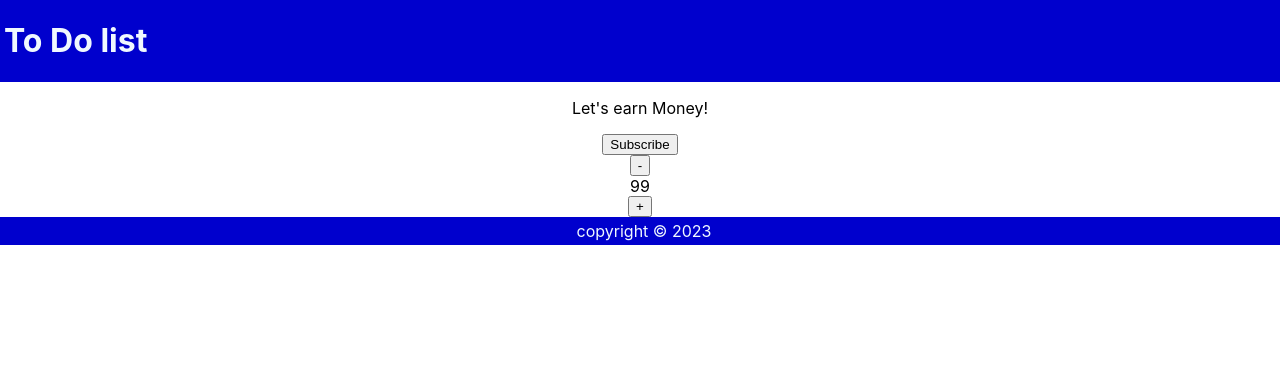
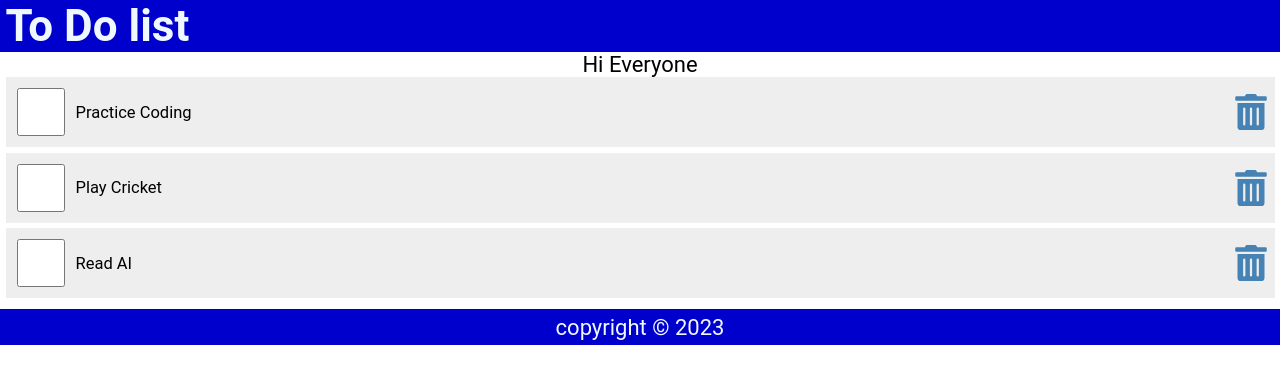
Before and after one commit to preethimaddy/balareact, a React (Create React App) app: page / in a window 1280 px wide. Shown: the top 384 px of the page. Built offline with nearby package versions, Linux system fonts and the light colour scheme; the HTML template or start-up script is replaced by a standard one.

Commit message:
list and keys handling

```diff
--- a/src/components/Cont.js
+++ b/src/components/Cont.js
@@ -1,28 +1,52 @@
 import React from 'react'
 import { useState } from 'react'
-function Cont() {
-  const [name, setName] = useState('earn')
-    function handleNameChange(){
-        const names =["earn", "Develope", "Give","Grow"]
-        const int = Math.floor(Math.random()*3)
-        setName(names[int])
-       }
-    const [count, setCount] = useState(99);
-    function increment(){
-      setCount(prevCount => prevCount + 1);
-    }
-    function decrement () {
-      setCount(prevCount => prevCount - 1);
+import { FaTrashAlt} from "react-icons/fa"
+function Cont  ()  {
+  const [items, setItems] = useState(
+    [
+      {
+        id:1,
+        checked:false,
+        item:"Practice Coding"
+      },
+      {
+        id:2,
+        checked:false,
+        item:"Play Cricket"
+      },
+      {
+        id:3,
+        checked:false,
+        item:"Read AI"
+      }
+    ])
+    const handleCheck = (id) =>{
+      const listItems = items.map((item)=> item.id===id ? {...item, checked:!item.checked} : item)
+      setItems(listItems)
     }
   return (
+<>
+<main>
+     <p>Hi Everyone</p>
 
-    <main>
-      <p>Let's {name} Money!</p>
-      <button onClick={handleNameChange}>Subscribe</button>
-      <button onClick={decrement}>-</button>
-      <span>{count}</span>
-      <button onClick={increment}>+</button>
+     <ul>
+      {items.map((item) =>(
+        <li className="item" key={item.id}>
+        <input
+         type="checkbox"
+         onChange={() =>handleCheck(item.id)}
+          checked= {item.checked}>
+        </input>
+        <label>{item.item}</label>
+       <FaTrashAlt
+       role ="button"
+       tabIndex="0"/>
+      </li>
+      ))}
+     </ul>
     </main>
+    </>
+
   )
 }
 
--- a/src/index.css
+++ b/src/index.css
@@ -1,10 +1,20 @@
-header {
-background-color: blue;
+* {
+  margin: 0;
+  padding: 0;
+  box-sizing: border-box;
 }
 
-footer {
-  background-color: blueviolet;
-  color:azure;
+html {
+  font-size: 22px;
+}
+
+body {
+  min-height: 100vh;
+  font-family: 'Roboto', 'Oxygen',
+    'Ubuntu', 'Cantarell', 'Fira Sans', 'Droid Sans', 'Helvetica Neue',
+    sans-serif;
+  -webkit-font-smoothing: antialiased;
+  -moz-osx-font-smoothing: grayscale;
 }
 
 .App {
@@ -44,20 +54,66 @@
   width: 100%;
   padding: 0.25em;
   background-color: mediumblue;
-  color:aliceblue;
+  color: aliceblue;
   display: grid;
   place-content: center;
 }
-body {
-  margin: 0;
-  font-family: -apple-system, BlinkMacSystemFont, 'Segoe UI', 'Roboto', 'Oxygen',
-    'Ubuntu', 'Cantarell', 'Fira Sans', 'Droid Sans', 'Helvetica Neue',
-    sans-serif;
-  -webkit-font-smoothing: antialiased;
-  -moz-osx-font-smoothing: grayscale;
+
+ul {
+  width: 100%;
+  list-style: none;
+  padding: 0 0.25rem 0.25rem;
 }
 
-code {
-  font-family: source-code-pro, Menlo, Monaco, Consolas, 'Courier New',
-    monospace;
+ul li::before {
+  content: "\200B";
 }
+
+.item {
+  display: flex;
+  justify-content: flex-start;
+  align-items: center;
+  padding: 0.5rem 0 0.5rem 0.5rem;
+  margin: 0.25rem 0;
+  background-color: #eee;
+}
+
+.item:first-child {
+  margin: 0;
+}
+
+.item input[type="checkbox"] {
+  text-align: center;
+  width: 2.5rem;
+  width: 48px;
+  min-width: 48px;
+  height: 2.5rem;
+  height: 48px;
+  min-height: 48px;
+  cursor: pointer;
+  margin-right: 0.5rem;
+}
+
+.item input[type="checkbox"]:focus + label {
+  text-decoration: underline;
+}
+
+.item > label {
+  font-size: 0.75rem;
+  flex-grow: 1;
+}
+
+.item svg {
+  width: 48px;
+  min-width: 48px;
+  height: 36px;
+  font-size: 1rem;
+  color: steelblue;
+  cursor: pointer;
+}
+
+.item svg:focus,
+.item svg:hover {
+  color: red;
+  outline: none;
+}
```
